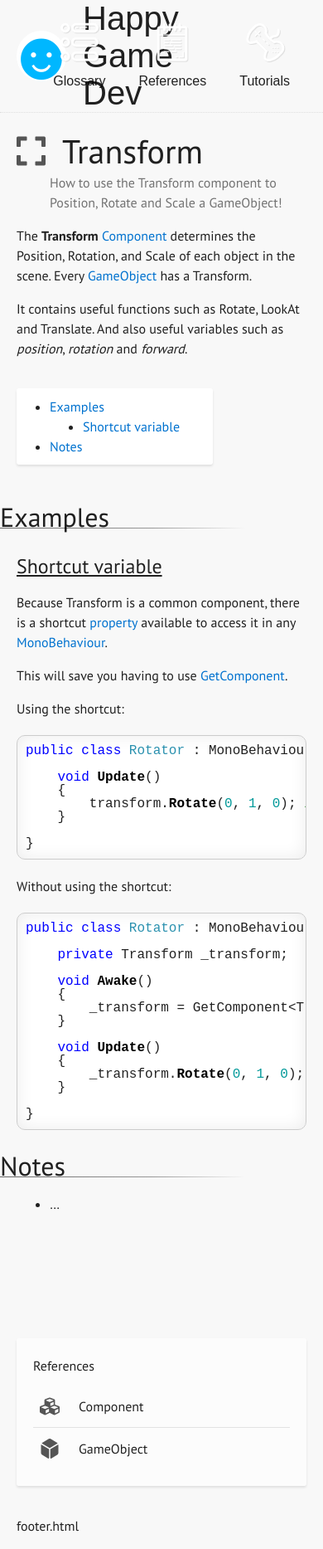
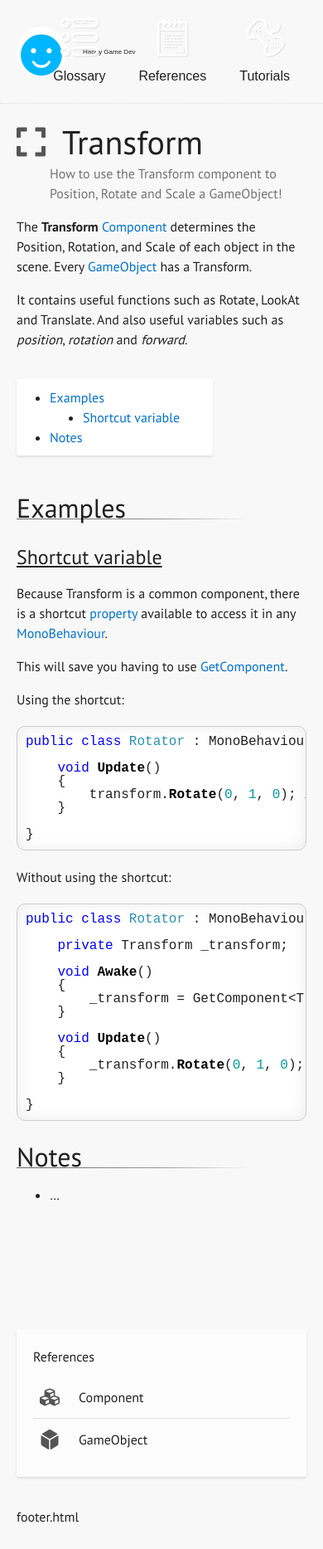
Before and after one commit to st4rdog/st4rdog.github.io, a Jekyll site: the page built from _references/unity/transform.md, in a window 390 px wide. Shown: the whole page at 83% size. Built offline with Jekyll 4.4.1, drawn with Linux system fonts in a browser that asks for light colours; some web fonts are replaced.

Commit message:
Update main.css

```diff
--- a/css/main.css
+++ b/css/main.css
@@ -29,10 +29,10 @@
 }
 
 h1 {
-	font-size: 250%;
+	font-size: 2.5rem;
 }
 h2 {
-	font-size: 200%;
+	font-size: 2rem;
 	margin-bottom: 10px;
 	line-height: 26px;
 
@@ -66,7 +66,7 @@
 	*/
 }
 h3 {
-	font-size: 150%;
+	font-size: 1.5rem;
 	margin-top: 40px;
 }
 h4 {
@@ -142,6 +142,7 @@
 }
 
 p code, ul code {
+	font-size: 13px;
 	background: #ffffff;
 	padding: 2px 3px;
 	border-radius: 3px;
@@ -1562,17 +1563,31 @@
 / MEDIA QUERIES
 /=================================*/
 @media only screen and (max-width: 1200px) {
+
+	.header-main h1 {
+		font-size: 0.5rem;
+	}
+
+	article h2 {
+		margin-left: 0;
+		margin-right: 0;
+	}
+
 	.content-container {
 		width: 1000px;
 	}
 }
-@media only screen and (max-width: 1000px) {
-	.content-container {
-		width: 800px;
+
+@media only screen and (max-width: 800px) {
+
+	.header-main h1 {
+		font-size: 0.5rem;
 	}
-}
-
-@media only screen and (max-width: 800px) {
+
+	article h2 {
+		margin-left: 0;
+		margin-right: 0;
+	}
 
 	body {
 		/*background-color: lightblue;*/
```
